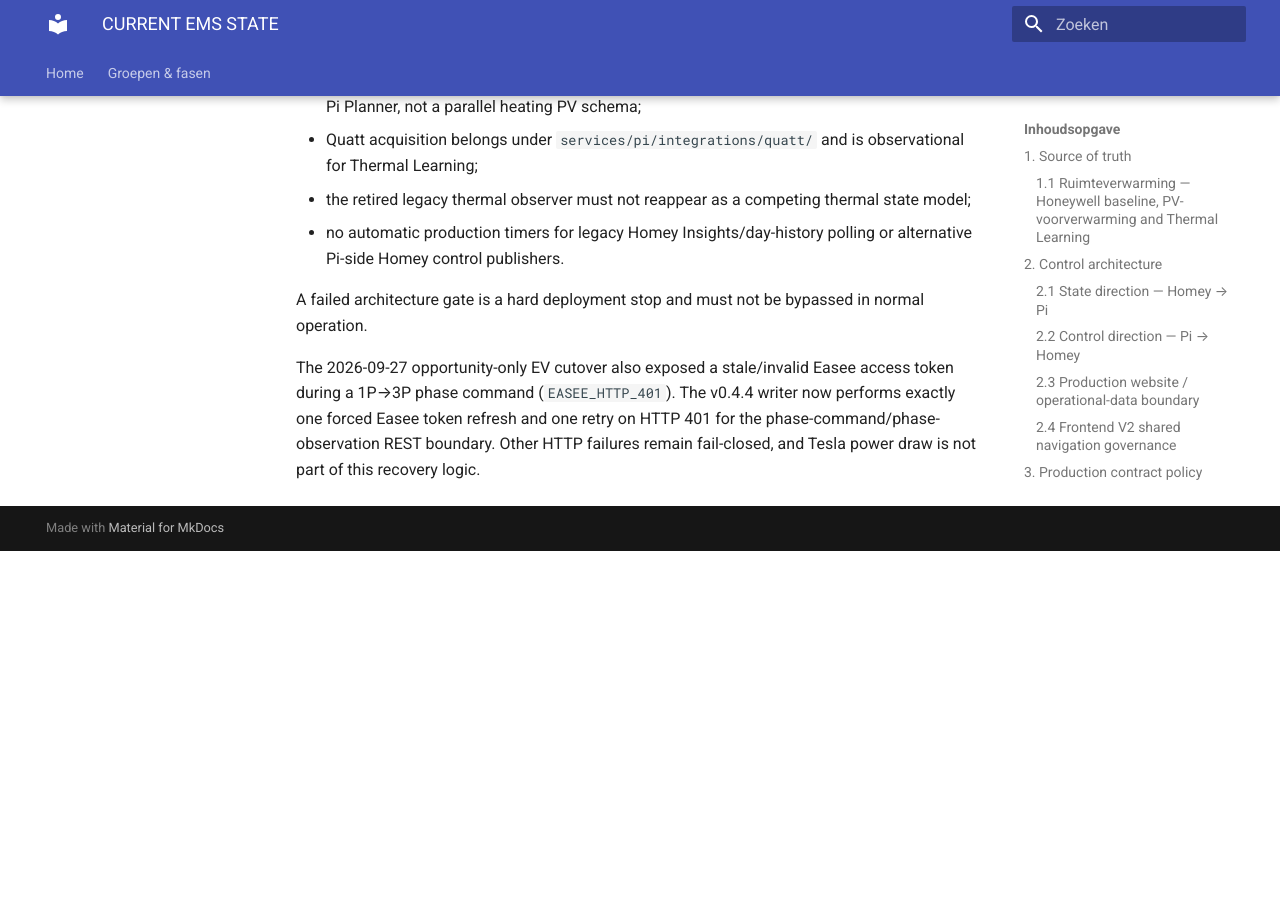
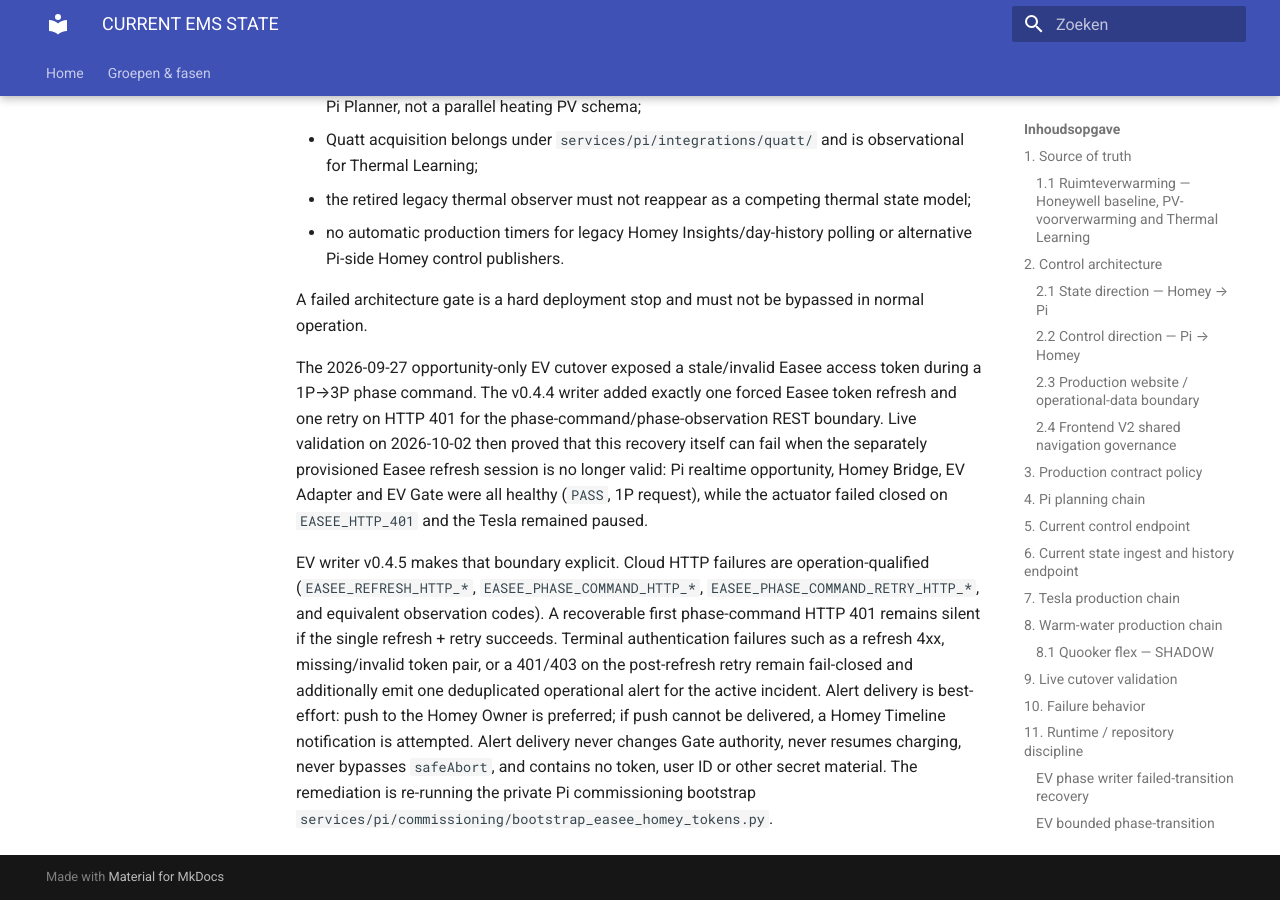
Before and after one commit to OnsKasteeltje/homey-energy-manual, an MkDocs documentation site: the page built from docs/architecture/CURRENT-EMS-STATE.md, in a window 1280 px wide and 900 px high, scrolled down 20929 px. Built offline with MkDocs 1.6.1 and Material for MkDocs 9.7.7, drawn with Linux system fonts in a browser that asks for light colours; before the commit the page ends 21480 px from its top, so only the background shows below that.

Commit message:
docs(ev): align auth alert architecture on current main

```diff
--- a/docs/architecture/CURRENT-EMS-STATE.md
+++ b/docs/architecture/CURRENT-EMS-STATE.md
@@ -380,4 +380,6 @@ The planned battery architecture is Victron AC-coupled. When commissioned, Victr
 
 A failed architecture gate is a hard deployment stop and must not be bypassed in normal operation.
 
-The 2026-09-27 opportunity-only EV cutover also exposed a stale/invalid Easee access token during a 1P→3P phase command (`EASEE_HTTP_401`). The v0.4.4 writer now performs exactly one forced Easee token refresh and one retry on HTTP 401 for the phase-command/phase-observation REST boundary. Other HTTP failures remain fail-closed, and Tesla power draw is not part of this recovery logic.
+The 2026-09-27 opportunity-only EV cutover exposed a stale/invalid Easee access token during a 1P→3P phase command. The v0.4.4 writer added exactly one forced Easee token refresh and one retry on HTTP 401 for the phase-command/phase-observation REST boundary. Live validation on 2026-10-02 then proved that this recovery itself can fail when the separately provisioned Easee refresh session is no longer valid: Pi realtime opportunity, Homey Bridge, EV Adapter and EV Gate were all healthy (`PASS`, 1P request), while the actuator failed closed on `EASEE_HTTP_401` and the Tesla remained paused.
+
+EV writer v0.4.5 makes that boundary explicit. Cloud HTTP failures are operation-qualified (`EASEE_REFRESH_HTTP_*`, `EASEE_PHASE_COMMAND_HTTP_*`, `EASEE_PHASE_COMMAND_RETRY_HTTP_*`, and equivalent observation codes). A recoverable first phase-command HTTP 401 remains silent if the single refresh + retry succeeds. Terminal authentication failures such as a refresh 4xx, missing/invalid token pair, or a 401/403 on the post-refresh retry remain fail-closed and additionally emit one deduplicated operational alert for the active incident. Alert delivery is best-effort: push to the Homey Owner is preferred; if push cannot be delivered, a Homey Timeline notification is attempted. Alert delivery never changes Gate authority, never resumes charging, never bypasses `safeAbort`, and contains no token, user ID or other secret material. The remediation is re-running the private Pi commissioning bootstrap `services/pi/commissioning/bootstrap_easee_homey_tokens.py`.
```
